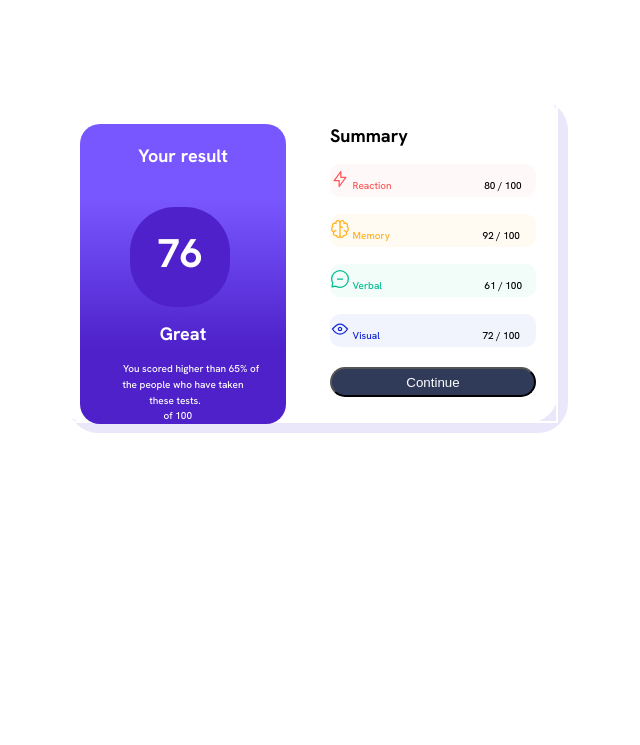
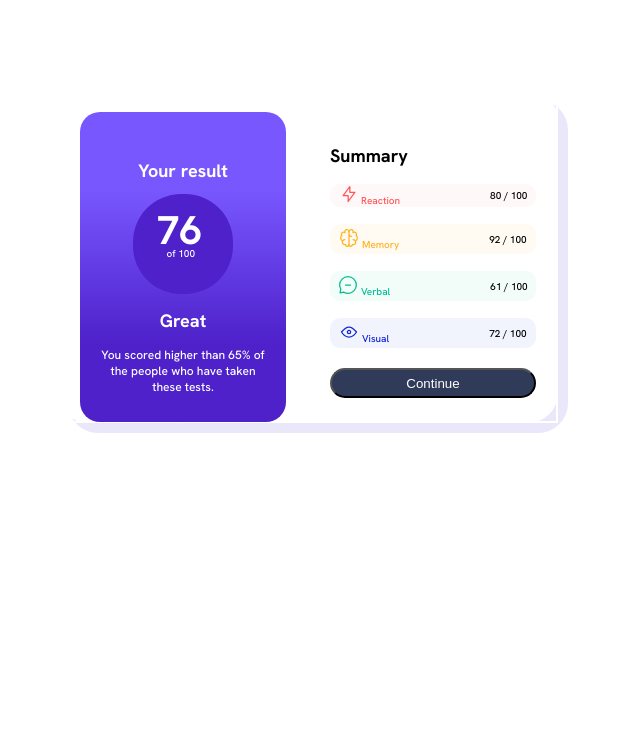
Before and after one commit to waltertaya/results-summary-component-main, a plain HTML site: page index.html in a window 1280 px wide. Shown: the whole page, without its empty margins (332-972 px from the left). Drawn offline with Linux system fonts and the light colour scheme.

Commit message:
made some changes on css file

```diff
--- a/index.html
+++ b/index.html
@@ -15,18 +15,18 @@
       <div class="result1">
         <h1 class="head">Your result</h1>
         <section class="circle">
-          <p><span style="font-family: 'Hanken Grotesk', sans-serif;">76</span></p>
+          <p class="seven"><span style="font-family: 'Hanken Grotesk', sans-serif;">76</span></p>
           <p class="number">of 100</p>
         </section>
         <section>
           <h1>Great</h1>
-          <p><span class="pad" style="font-size: 10px;">You scored higher than 65% of <br> the people who have taken <br> these tests.</span></p>
+          <p class="pad"><span>You scored higher than 65% of <br> the people who have taken <br> these tests.</span></p>
         </section>
       </div>
     </div>
     <div class="result">
       <div class="result2">
-        <h1>Summary</h1>
+        <h1><span>Summary</span></h1>
         <section class="data-item" id="reaction">
           <p class="category"><img src="" alt="" class="data-icon">
           <span style="color: hsl(0, 100%, 67%)" class="data-category"></span></p>
--- a/styles.css
+++ b/styles.css
@@ -4,7 +4,114 @@ body {
     background-color: hsl(0, 0%, 100%);
     font-size: 10px;
     font-family: 'Hanken Grotesk', sans-serif;
+    margin: 0;
 }
+.result-container {
+    display: flex;
+    flex-direction: column;
+    width: 100%;
+    }
+.result1{
+    background-image:  linear-gradient(hsl(252, 100%, 67%) 25%,hsla(256, 72%, 46%, 1) 75%);
+    padding: 0;
+    border-bottom-left-radius: 20px;
+    border-bottom-right-radius: 20px;
+    height: 350px;
+    display: flex;
+    flex-direction: column;
+    justify-content: center;
+    align-items: center;
+    text-align: center;
+    color: #ffffff;
+}
+.circle {
+    width: 120px;
+    height: 120px;
+    border-radius: 55px;
+    color: hsla(241, 72%, 46%, 0);
+    background-color: hsla(256, 72%, 46%, 1);
+}
+h1 {
+    font-size: 25px;
+}
+.data-item p{
+    display: inline-block;
+    margin: 0;
+}
+.data-item{
+    margin-top: 10px;
+    padding-left: 10px;
+}
+.result2 {
+    padding-left: 20px;
+    padding-top: 20px;
+    padding-right: 50px;
+}
+#reaction {
+    background-color: hsla(0, 78%, 69%, 0.05);
+    border-radius: 10px;
+    height: 50px;
+    display: flex;
+    justify-content: center;
+    align-items: center;
+}
+#memory {
+    background-color: hsla(39, 100%, 56%,0.05);
+    border-radius: 10px;
+    height: 50px;
+    display: flex;
+    justify-content: center;
+    align-items: center;
+}
+#verbal {
+    background-color: hsla(166, 100%, 37%,0.05);
+    border-radius: 10px;
+    height: 50px;
+    display: flex;
+    justify-content: center;
+    align-items: center;
+}
+#visual {
+    background-color: hsla(234, 85%, 45%,0.05);
+    border-radius: 10px;
+    height: 50px;
+    display: flex;
+    justify-content: center;
+    align-items: center;
+}
+.score {
+    padding-left: 200px;
+}
+.score1 {
+    padding-left: 210px;
+}
+
+.button {
+    margin-top: 20px;
+    width: 100%;
+    height: 30px;
+    border-radius: 30px;
+    background-color: hsl(224, 30%, 27%);
+    color:#ffffff;
+  }
+  .pad {
+    margin-left: 1rem;
+    margin-right: 1rem;
+    text-align: center;
+    font-size: 18px;
+}
+.seven {
+    position: absolute;
+    padding-left: 2rem;
+    top: 4rem;
+}
+.number {
+    position: absolute;
+    top: 1rem;
+    padding-left: 2rem;
+}
+
+@media screen and (min-width: 570px) {
     .result {
         width: 50%;
         float: left;
@@ -20,14 +127,14 @@ body {
         margin-left: auto;
         margin-right: auto;
         display: flex;
+        flex-direction: row;
         box-shadow: 10px 10px rgba(148, 135, 232, 0.2);
         border-radius: 30px;
     }
     .circle {
-    margin-left: 50px;
         width: 100px;
         height: 100px;
-    border-radius: 45px;
+        border-radius: 48px;
         color: hsla(241, 72%, 46%, 0);
         background-color: hsla(256, 72%, 46%, 1);
     }
@@ -35,8 +142,8 @@ body {
         background-image:  linear-gradient(hsl(252, 100%, 67%) 25%,hsla(256, 72%, 46%, 1) 75%);
         border-radius: 20px;
         width:100%;
-    height: 300px;
-    max-width: 900px;
+        height: 310px;
+        max-width: 1000px;
         color: #ffffff;
         margin-left: auto;
         padding-top: 0;
@@ -49,12 +156,15 @@ h1{
     }
     .result2 {
         display: block;
+        padding-left: 0px;
+        padding-top: 20px;
+        padding-right: 0px;
     }
     .data-item {
         margin-top: 17px;
+        padding-left: 0px;
     }
     .score {
-    text-align: right;
         padding-left: 90px;
     }
     .score1 {
@@ -97,33 +207,60 @@ h1{
     .circle p:nth-child(2) {
         padding-bottom: 20rem;
     }
+    .seven {
+        position: absolute;
+        padding-left: 1.5rem;
+        top: 9rem;
+    }
     .number {
         position: absolute;
-    bottom: 3rem;
+        top: 14.8rem;
         padding-left: 2.1rem;
     }
     .pad {
         margin-left: 1rem;
         margin-right: 1rem;
         text-align: center;
+        font-size: 9px;
     }
     .result2 h1 {
         text-align: left;
         font-size: 18px;
     }
+    .data-item p{
+        display: inline-block;
+        margin: 0;
+    }
     #reaction {
         background-color: hsla(0, 78%, 69%, 0.05);
         border-radius: 10px;
+        height: 3%;
+        display: flex;
+        justify-content: center;
+        align-items: center;
     }
     #memory {
         background-color: hsla(39, 100%, 56%,0.05);
         border-radius: 10px;
+        height: 30px;
+        display: flex;
+        justify-content: center;
+        align-items: center;
     }
     #verbal {
         background-color: hsla(166, 100%, 37%,0.05);
         border-radius: 10px;
+        height: 30px;
+        display: flex;
+        justify-content: center;
+        align-items: center;
     }
     #visual {
         background-color: hsla(234, 85%, 45%,0.05);
         border-radius: 10px;
+        height: 30px;
+        display: flex;
+        justify-content: center;
+        align-items: center;
     }
+}
```
Lines whose indentation alone changed are shown as unchanged.
